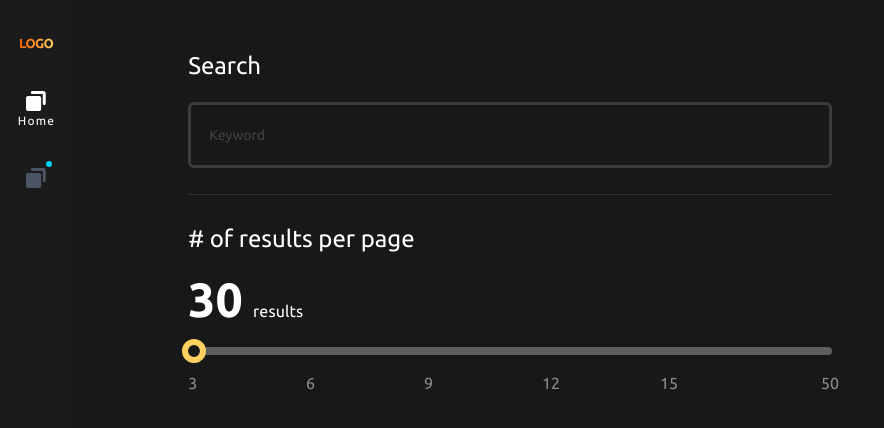
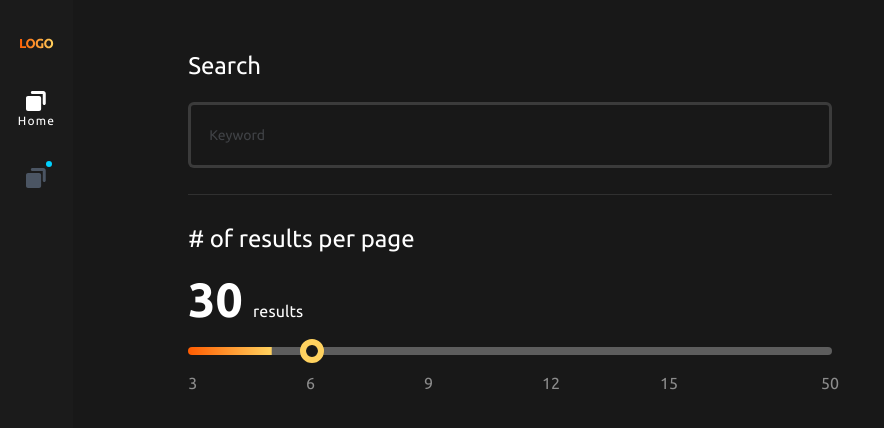
Before and after one commit to outsider987/Aha_Frontend, a React app: page /main in a window 1280 px wide. Shown: the top 428 px of the page, without its empty margins (0-884 px from the left). Built offline with nearby package versions, Linux system fonts and the light colour scheme.

Commit message:
fix: add convert SliderValue To StepValue

```diff
--- a/src/components/Slider.tsx
+++ b/src/components/Slider.tsx
@@ -1,4 +1,4 @@
-import React, {useState} from 'react';
+import React, {useEffect, useState} from 'react';
 interface Props {
   className?: string;
   max: number;
@@ -16,6 +16,9 @@ const Slider: React.FC<Props> = ({
   setInput,
   value,
 }) => {
+  const forwardStep = getStepValueBySliderPercentage(min, max);
+  const [stepValue, setStep] = useState(forwardStep);
+  const [sliderValue, setSliderValue] = useState(value * 3);
   const baseStepRange = Math.floor(max / 16.66);
   // make li array
   const countList = [min].concat(
@@ -25,34 +28,34 @@ const Slider: React.FC<Props> = ({
   );
   countList.push(max);
 
-  const forwardStep = getStepValueBySliderPercentage(
-      min,
-      max,
-  );
+  const onInputChange = (e: React.ChangeEvent<HTMLInputElement>) => {
+    console.log(e.target.value);
+    setSliderValue(Number(e.target.value));
+  };
 
-  const [stepValue, setStep] = useState(forwardStep);
+  useEffect(() => {
+    setInput(convertSliderValueToValue(sliderValue, min));
+    getBackgroundSize();
+  }, [sliderValue]);
   const getBackgroundSize = () => {
     return {
       backgroundSize: `${Math.ceil(
-          convertValueToBackGroundSize(value, min, max),
+          convertValueToBackGroundSize(sliderValue, min, max),
       )}% `,
     };
   };
-  console.log(convertSliderStepValueToStepValue(forwardStep));
+
   return (
     <div className={`slide_group  ${className}`}>
       <input
-        value={value}
+        value={sliderValue}
         className="slider z-[99] "
         type="range"
         min={min}
         max={max}
         step={stepValue}
         style={getBackgroundSize()}
-        onChange={(e) => {
-          console.log(e.target.value);
-          setInput(Number(e.target.value));
-        }}
+        onChange={onInputChange}
       />
 
       <ul className="flex w-full relative  mt-4">
@@ -102,10 +105,7 @@ function convertValueToBackGroundSize(
  *@param {number} inputMax
  *@return {number}The sum of the two numbers.
  */
-function getStepValueBySliderPercentage(
-    inputMin: number,
-    inputMax: number,
-) {
+function getStepValueBySliderPercentage(inputMin: number, inputMax: number) {
   const range = inputMax - inputMin;
   const result = range * (18.75 / 100);
 
@@ -113,15 +113,13 @@ function getStepValueBySliderPercentage(
 }
 /**
  * convert value back
- *@param {number} stepValue inputValue
+ *@param {number} sliderValue
  *@param {number} inputMin
- *@param {number} inputMax
  *@return {number}The sum of the two numbers.
  */
-function convertSliderStepValueToStepValue(stepValue: number) {
-  const result = (stepValue * 18.32) / 100;
-
-  return Math.round(result);
+function convertSliderValueToValue(sliderValue: number, inputMin: number) {
+  const result = Math.round(sliderValue - inputMin) / 3;
+  return Math.round(result + inputMin);
 }
 
 export default Slider;
--- a/src/views/Home/Main.tsx
+++ b/src/views/Home/Main.tsx
@@ -1,10 +1,13 @@
-import React, {useState} from 'react';
+import React, {useEffect, useState} from 'react';
 import Input from '~/components/Input';
 import Slider from '~/components/Slider';
 
 const Main = () => {
   const [searchValue, setSearchInput] = useState('');
   const [sliderValue, setSliderInput] = useState(3);
+  useEffect(() => {
+    console.log(sliderValue);
+  }, [sliderValue]);
 
   const Row1 = () => {
     return (
@@ -52,7 +55,7 @@ const Main = () => {
       {/* desktop */}
       <div className="hidden lg:block">
         <Row1 />
-        <Row2 />
+        {Row2()}
       </div>
     </>
   );
```
